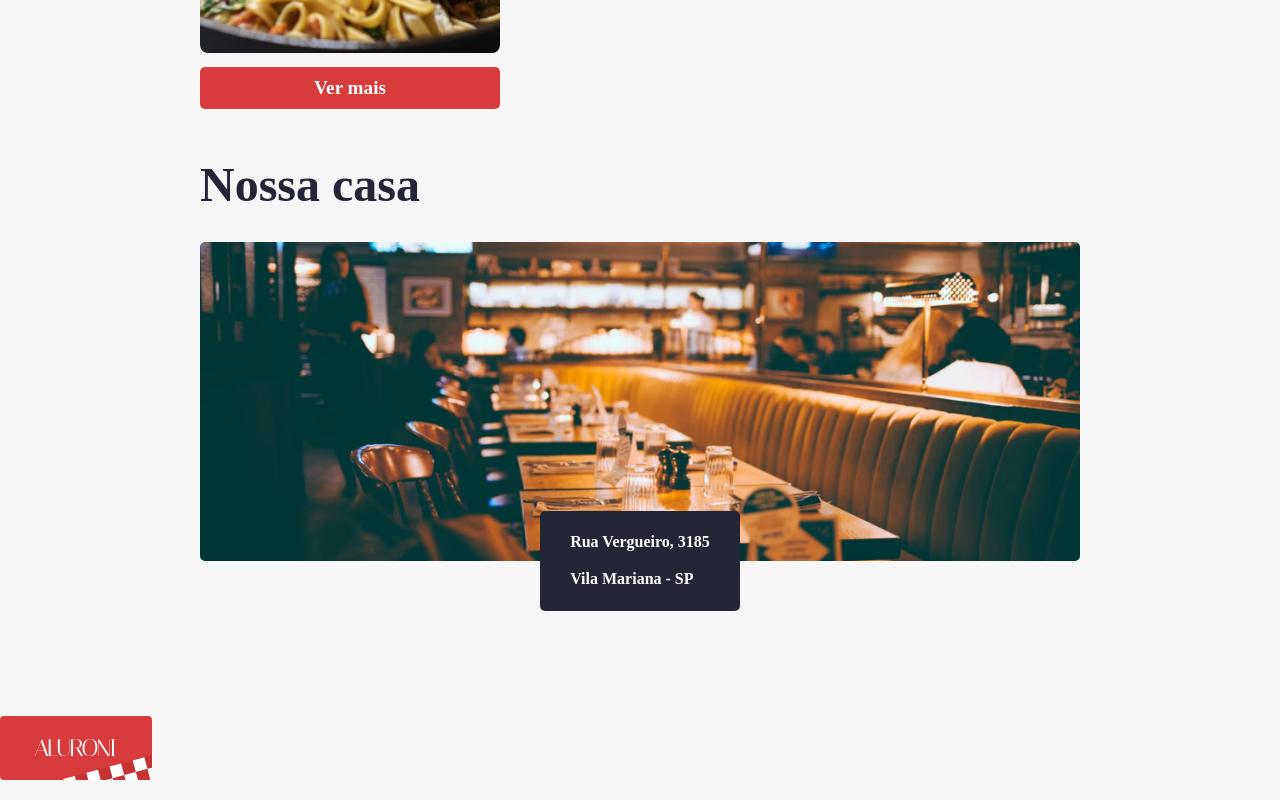
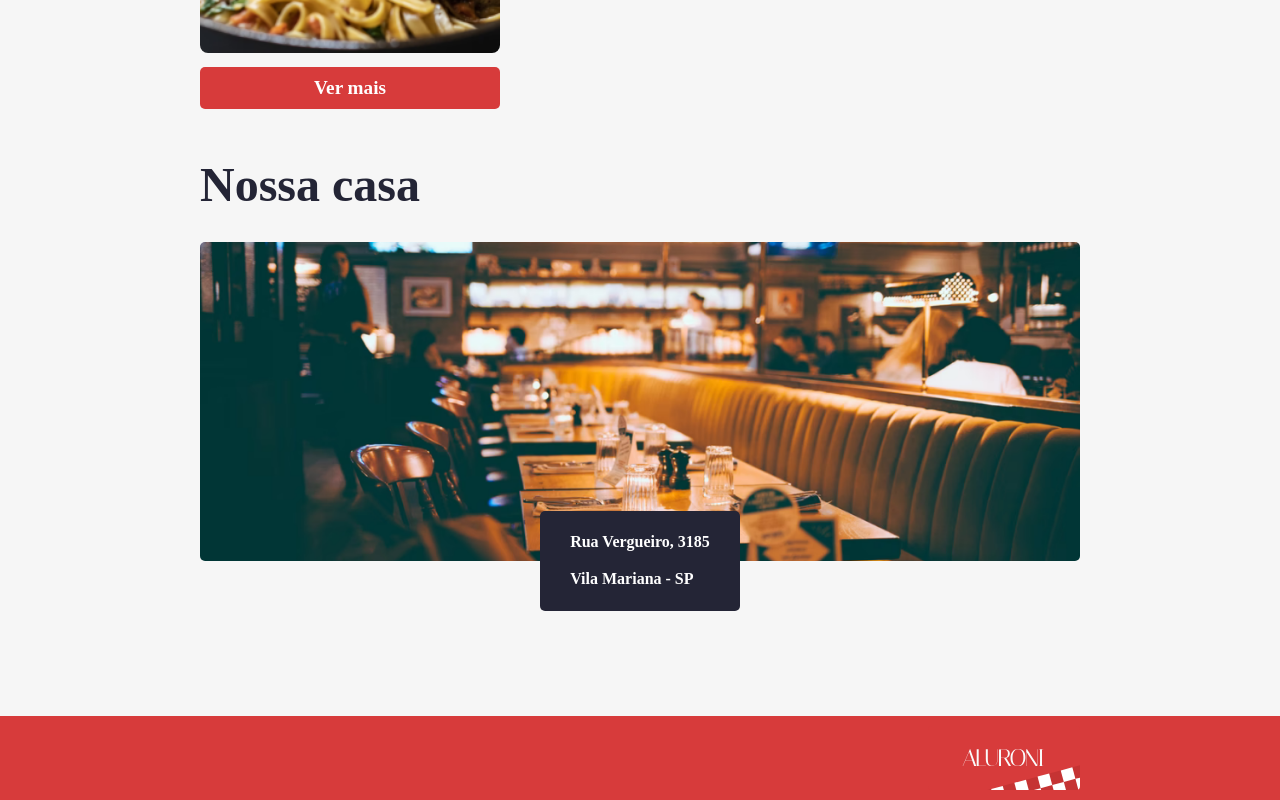
Before and after one commit to bernardo013/react-router-studies, a React (Create React App) app: page / in a window 1280 px wide. Shown: the part 1121-1921 px from the top of the page. Built offline with nearby package versions, Linux system fonts and the light colour scheme; a web font is replaced by a local one.

Commit message:
configuração notFound

```diff
--- a/src/components/Footer/Footer.module.scss
+++ b/src/components/Footer/Footer.module.scss
@@ -0,0 +1,17 @@
+@import "styles/variaveis";
+@import "styles/breakpoints";
+.footer {
+  background-color: $red;
+  display: flex;
+  justify-content: flex-end;
+  padding: 10px $padding-horizontal;
+  @media (max-width: $desktop_xsm) {
+  padding: 10px $padding-horizontal-mobile;
+  }
+  @media (min-width: $desktop_xsm) and (max-width: $desktop_sm) {
+  padding: 10px $padding-horizontal-sm;
+  }
+  @media (min-width: $desktop_sm) and (max-width: $desktop_md) {
+  padding: 10px $padding-horizontal-md;
+  }
+}
--- a/src/components/Footer/index.tsx
+++ b/src/components/Footer/index.tsx
@@ -3,7 +3,7 @@
 
 export default function Footer() {
   return (
-    <footer>
+    <footer className={styles.footer}>
       <Logo />
     </footer>
   );
--- a/src/index.css
+++ b/src/index.css
@@ -8,3 +8,9 @@
   box-sizing: border-box;
   font-family: 'Italiana', serif;
 }
+
+#root > main.container {
+  display: flex;
+  flex-direction: column;
+  min-height: 100vh;
+}
--- /dev/null
+++ b/src/pages/NotFound/NotFound.module.scss
@@ -0,0 +1,21 @@
+@import 'styles/variaveis';
+.container {
+  align-items: center;
+  display: flex;
+  flex: 1;
+  flex-direction: column;
+  justify-content: center;
+}
+.voltar {
+  display: flex;
+  justify-content: flex-start;
+  width: 100%;
+  button {
+    background-color: transparent;
+    border: none;
+    color: $red;
+    cursor: pointer;
+    font-size: 1.5rem;
+    font-weight: bold;
+  }
+}
--- /dev/null
+++ b/src/pages/NotFound/index.tsx
@@ -0,0 +1,22 @@
+import { ReactComponent as NotFoundImg } from 'assets/not_found.svg';
+import style from './NotFound.module.scss';
+import classNames from 'classnames';
+import stylesTema from 'styles/Tema.module.scss';
+import { useNavigate } from 'react-router-dom';
+
+export default function NotFound() {
+  const navigate = useNavigate();
+  return (
+    <div className={classNames({
+      [style.container]: true,
+      [stylesTema.container]: true
+    })}>
+      <div className={style.voltar}>
+        <button onClick={() => navigate(-1)}>
+          {'< Voltar'}
+        </button>
+      </div>
+      <NotFoundImg />
+    </div>
+  );
+}
--- a/src/routes.js
+++ b/src/routes.js
@@ -4,12 +4,13 @@
 import Cardapio from 'pages/Cardapio';
 import Sobre from 'pages/Cardapio/Sobre';
 import Inicio from 'pages/Inicio';
+import NotFound from 'pages/NotFound';
 import { BrowserRouter as Router, Routes, Route } from 'react-router-dom';
 
 
 export default function AppRouter() {
   return (
-    <main>
+    <main className='container'>
       <Router>
         <Menu/>
 
@@ -22,8 +23,9 @@
             <Route path='cardapio' element={<Cardapio/>} />
             <Route path='sobre' element={<Sobre />} />
           </Route>
+          <Route  path='*'  element={<NotFound />}/>
         </Routes>
-        <Footer />
+        <Footer/>
       </Router>
     </main>
   );
```
